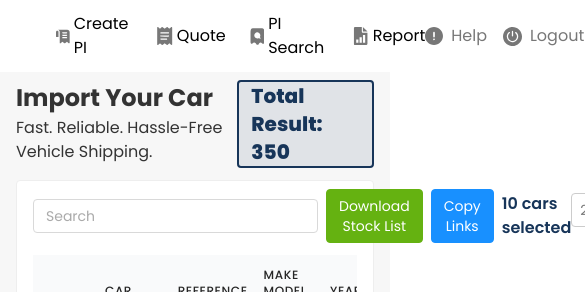
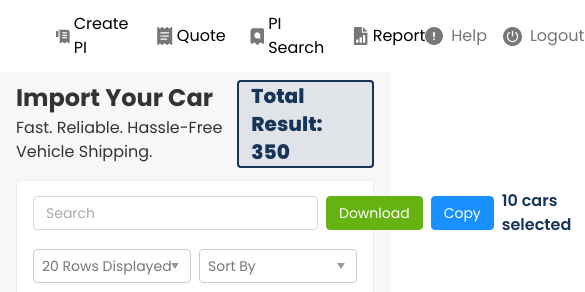
Before and after one commit to dev-shumail/agentdashboard, a website: page choosecar.html in a window 390 px wide. Shown: the top 292 px of the page, 585 px wide, since content can reach past the window. Drawn offline with Linux system fonts and the light colour scheme.

Commit message:
updated: second page responsive

```diff
--- a/choosecar.html
+++ b/choosecar.html
@@ -157,9 +157,12 @@
       </div>
       <!-- Import your car end -->
       <div class="bg-white border-grey-seven border px-4 py-2 rounded mt-3">
-        <div class="flex justify-between">
+        <div class="flex justify-between flex-wrap">
           <!-- Search field starts-->
-          <div class="flex items-center gap-x-2">
+          <div
+            class="flex items-center justify-between gap-x-2 w-full lg:w-fit lg:justify-start"
+          >
+            <div class="flex gap-x-2 items-center">
               <input
                 type="search"
                 name="search"
@@ -168,25 +171,28 @@
               />
 
               <button
-              class="bg-green-color px-3 py-1.5 outline-none text-white rounded text-sm cursor-pointer border border-green-color hover:bg-transparent hover:text-green-color transition-all duration-300"
+                class="bg-green-color px-3 py-1.5 outline-none text-white rounded text-sm cursor-pointer flex border border-green-color hover:bg-transparent hover:text-green-color transition-all duration-300"
               >
-              Download Stock List
+                Download
+                <span class="hidden xl:block xl:pl-1"> Stock List</span>
               </button>
 
               <button
-              class="bg-blue-color px-3 py-1.5 outline-none text-white rounded text-sm cursor-pointer border border-blue-color hover:bg-transparent hover:text-blue-color transition-all duration-300"
+                class="bg-blue-color px-3 py-1.5 flex outline-none text-white rounded text-sm cursor-pointer border border-blue-color hover:bg-transparent hover:text-blue-color transition-all duration-300"
               >
-              Copy Links
+                Copy <span class="hidden xl:block xl:pl-1"> Links</span>
               </button>
-
+            </div>
+            <div>
               <p class="text-primary-color font-semibold">10 cars selected</p>
+            </div>
           </div>
 
           <!-- Search field ends here -->
 
           <!-- filters start here -->
 
-          <div class="flex gap-x-2">
+          <div class="flex gap-x-2 mt-2 lg:mt-0 w-full lg:w-fit justify-between lg:justify-start">
             <div class="relative mt-1 w-44">
               <select
                 name="searchMake"
```
Also changed, not shown: src/output.css. Lines whose indentation alone changed are shown as unchanged.
